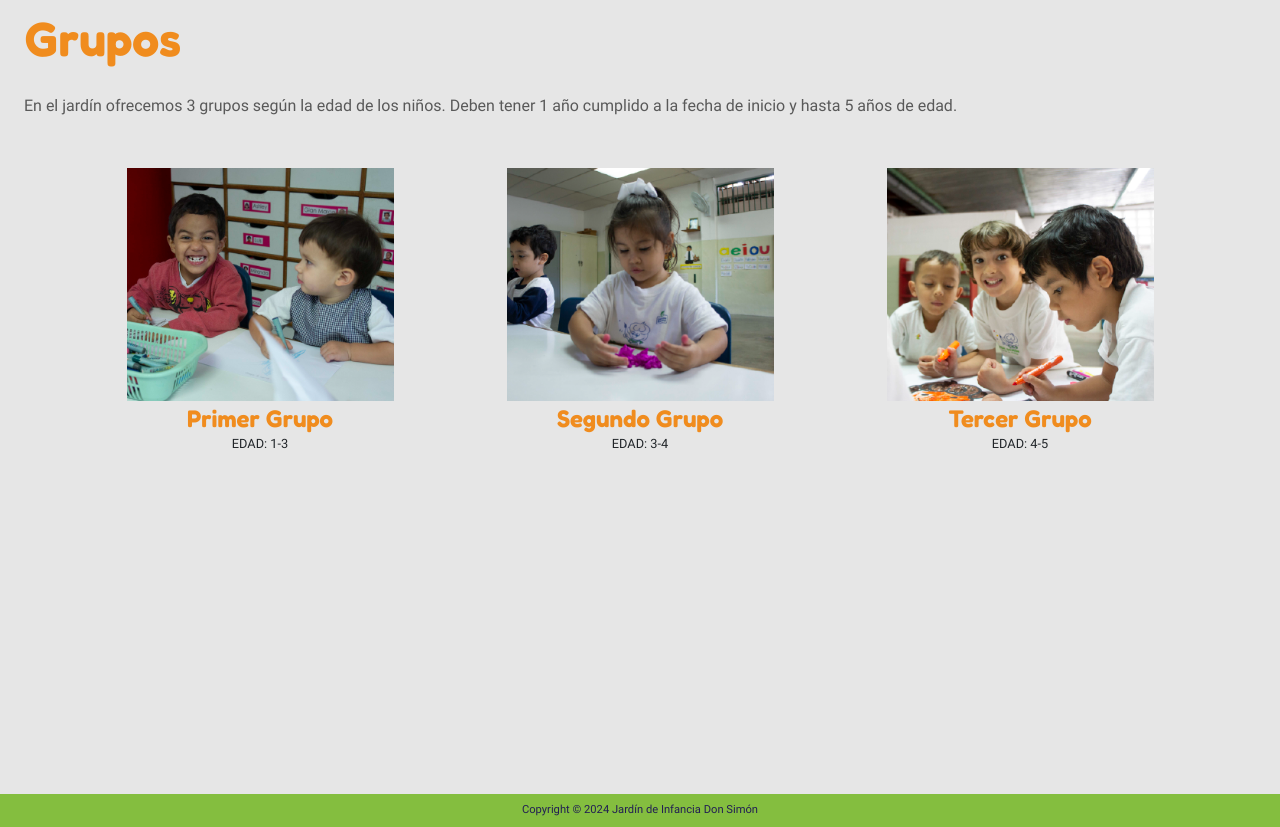
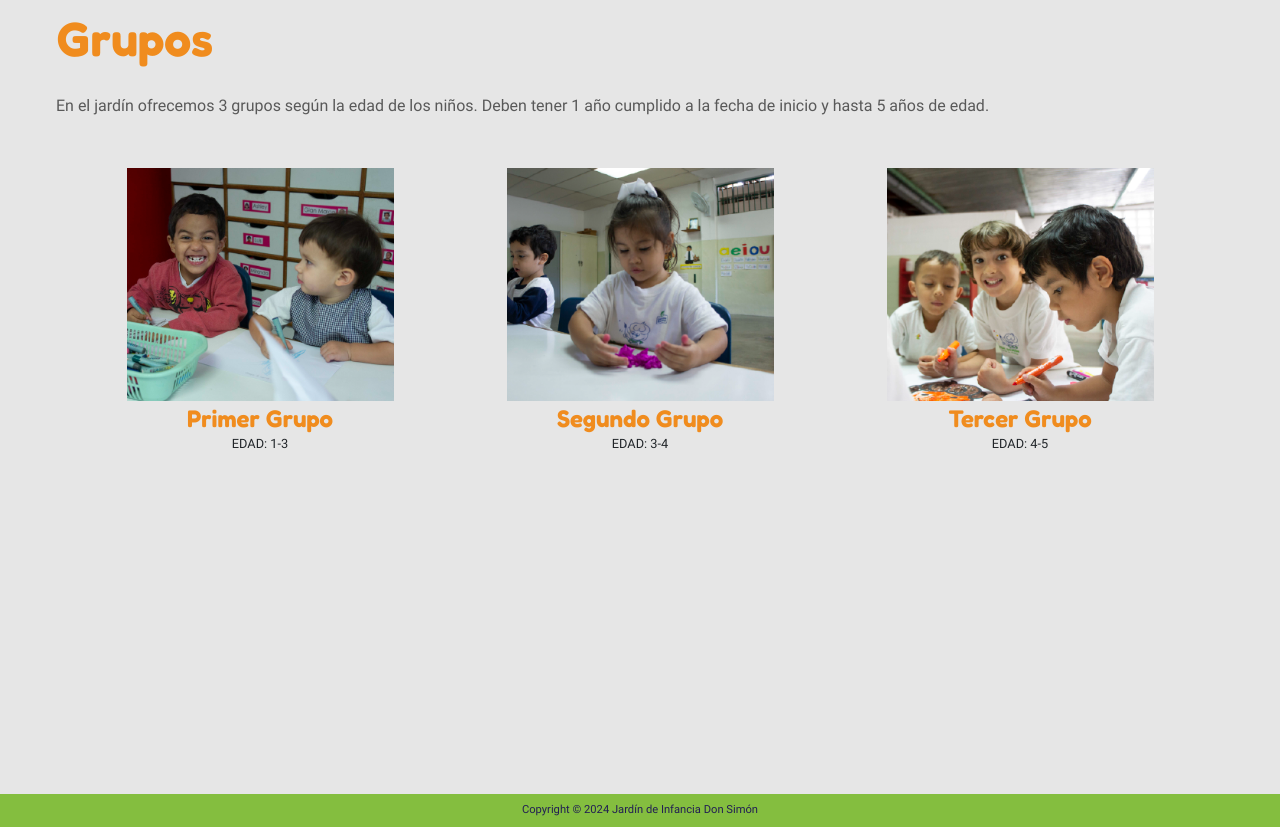
Before and after one commit to elimpg/DonSimon, a plain HTML site: page paginas/grupos.html in a window 1280 px wide. Shown: the part 78-905 px from the top of the page. Drawn offline with nearby package versions, Linux system fonts and the light colour scheme.

Commit message:
se ajustan margins y paddings

```diff
--- a/paginas/grupos.html
+++ b/paginas/grupos.html
@@ -26,9 +26,9 @@
                 </ul>
             </nav>
         </header>
-        <main class="main-container px-4 min-vh-100"> <!-- Seccion grupos -->
-            <h1 class="text-orange py-3">Grupos</h1>
-            <p class="text mb-5">En el jardín ofrecemos 3 grupos según la edad de los niños. Deben tener 1 año cumplido a la fecha de inicio y hasta 5 años de edad.</p>
+        <main class="main-container min-vh-100"> <!-- Seccion grupos -->
+            <h1 class="text-orange px-4 py-3">Grupos</h1>
+            <p class="text px-4 mb-5">En el jardín ofrecemos 3 grupos según la edad de los niños. Deben tener 1 año cumplido a la fecha de inicio y hasta 5 años de edad.</p>
             <section class="container text-center">
                 <div class="row">
                     <div class="col-sm-12 col-md-6 col-lg-4 mb-4">
```
Also changed, not shown: paginas/contacto.html (+1 -2 lines).
